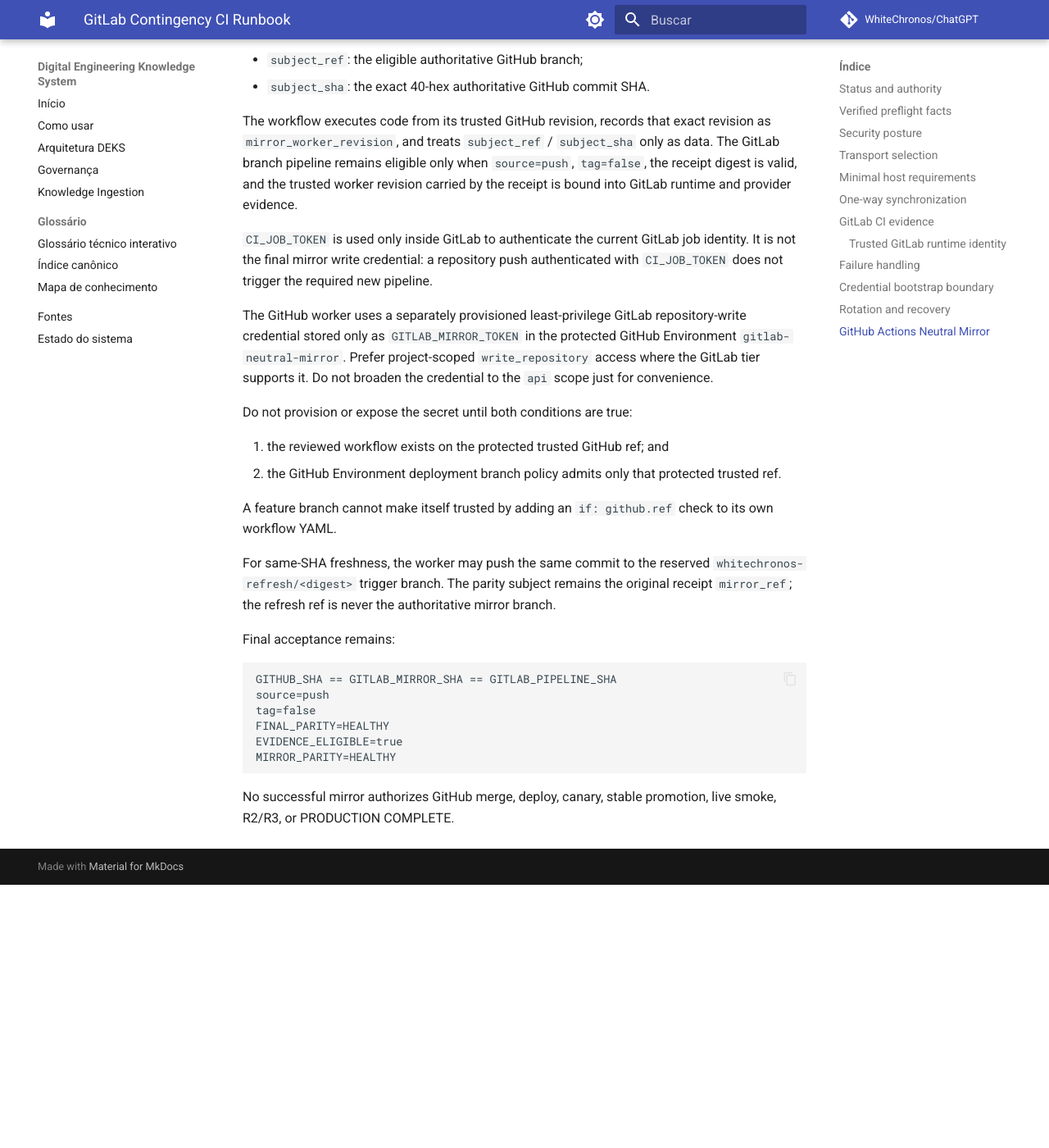
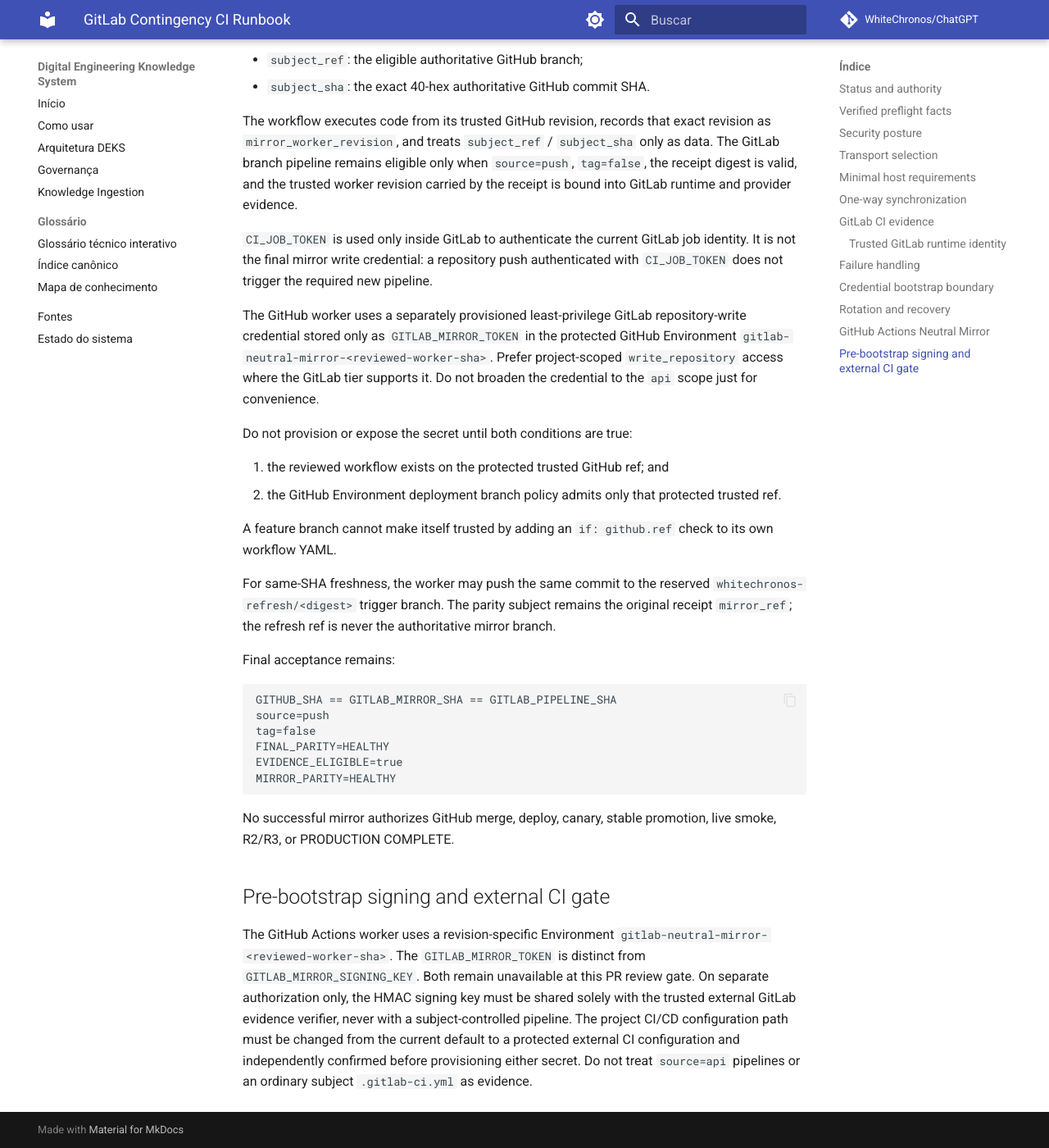
Before and after one commit to WhiteChronos/ChatGPT, an MkDocs documentation site: the page built from docs/runbooks/gitlab-contingency-ci.md, in a window 1280 px wide and 1400 px high, scrolled down 6419 px. Shown: the whole window at 82% size. Built offline with MkDocs 1.6.1 and Material for MkDocs 9.7.7, drawn with Linux system fonts in a browser that asks for light colours; comment, search, counter and statistics services are not loaded; before the commit the page ends 7498 px from its top, so only the background shows below that; some of the changed text lies outside the part shown.

Commit message:
docs(pr78): align runbooks to external trusted CI, signed receipts and per-SHA environments

```diff
--- a/docs/runbooks/gitlab-contingency-ci.md
+++ b/docs/runbooks/gitlab-contingency-ci.md
@@ -96,7 +96,7 @@ implementation.
 
 The secret-bearing workflow is valid only after its definition is installed on
 the protected trusted GitHub ref and the GitHub Environment
-`gitlab-neutral-mirror` restricts deployment to that trusted ref. The subject
+`gitlab-neutral-mirror-<reviewed-worker-sha>` restricts deployment to that trusted ref. The subject
 branch and `subject_sha` are data; they never control the executable worker
 revision that receives the GitLab credential.
 
@@ -269,7 +269,7 @@ authenticated with `CI_JOB_TOKEN` does not trigger the required new pipeline.
 
 The GitHub worker uses a separately provisioned least-privilege GitLab
 repository-write credential stored only as `GITLAB_MIRROR_TOKEN` in the
-protected GitHub Environment `gitlab-neutral-mirror`. Prefer project-scoped
+protected GitHub Environment `gitlab-neutral-mirror-<reviewed-worker-sha>`. Prefer project-scoped
 `write_repository` access where the GitLab tier supports it. Do not broaden
 the credential to the `api` scope just for convenience.
 
@@ -300,3 +300,15 @@ MIRROR_PARITY=HEALTHY
 
 No successful mirror authorizes GitHub merge, deploy, canary, stable promotion,
 live smoke, R2/R3, or PRODUCTION COMPLETE.
+
+## Pre-bootstrap signing and external CI gate
+
+The GitHub Actions worker uses a revision-specific Environment
+`gitlab-neutral-mirror-<reviewed-worker-sha>`. The `GITLAB_MIRROR_TOKEN`
+is distinct from `GITLAB_MIRROR_SIGNING_KEY`. Both remain unavailable at this
+PR review gate. On separate authorization only, the HMAC signing key must be
+shared solely with the trusted external GitLab evidence verifier, never with
+a subject-controlled pipeline. The project CI/CD configuration path must be
+changed from the current default to a protected external CI configuration and
+independently confirmed before provisioning either secret. Do not treat
+`source=api` pipelines or an ordinary subject `.gitlab-ci.yml` as evidence.
```
